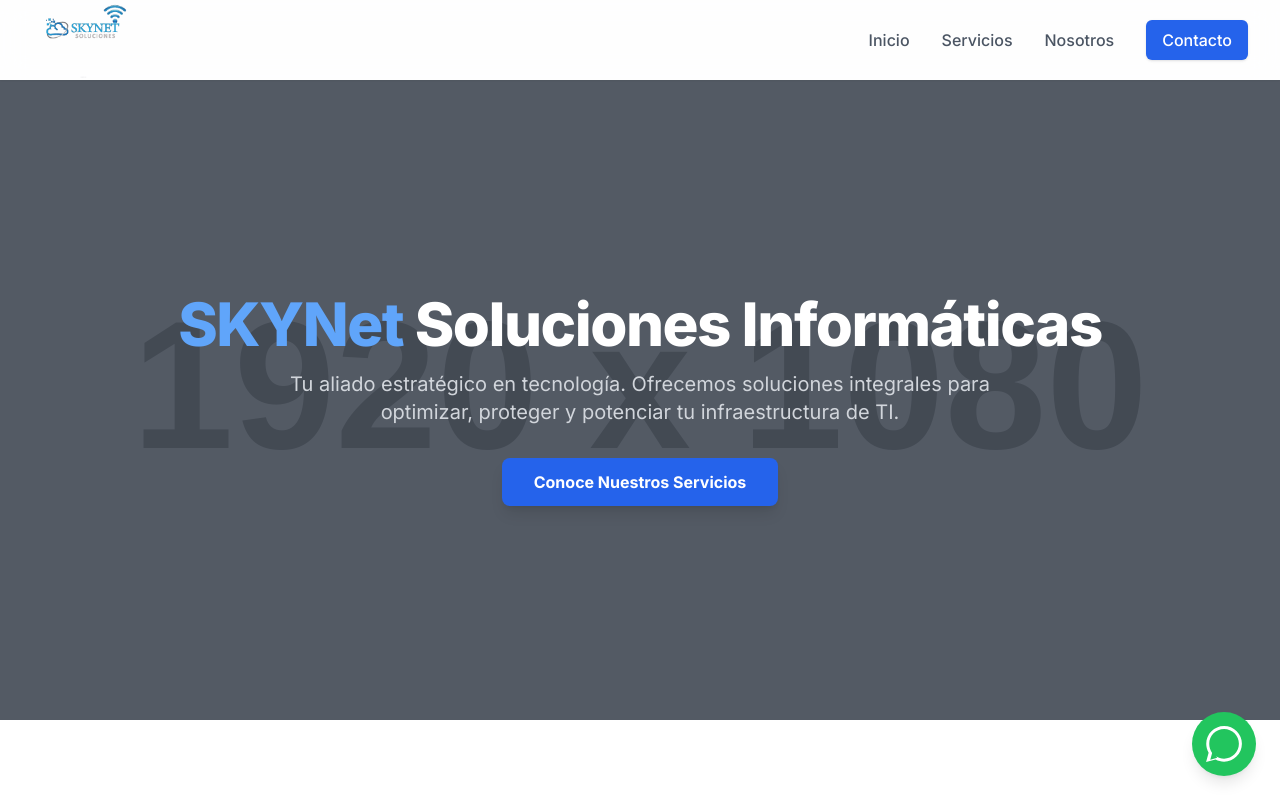
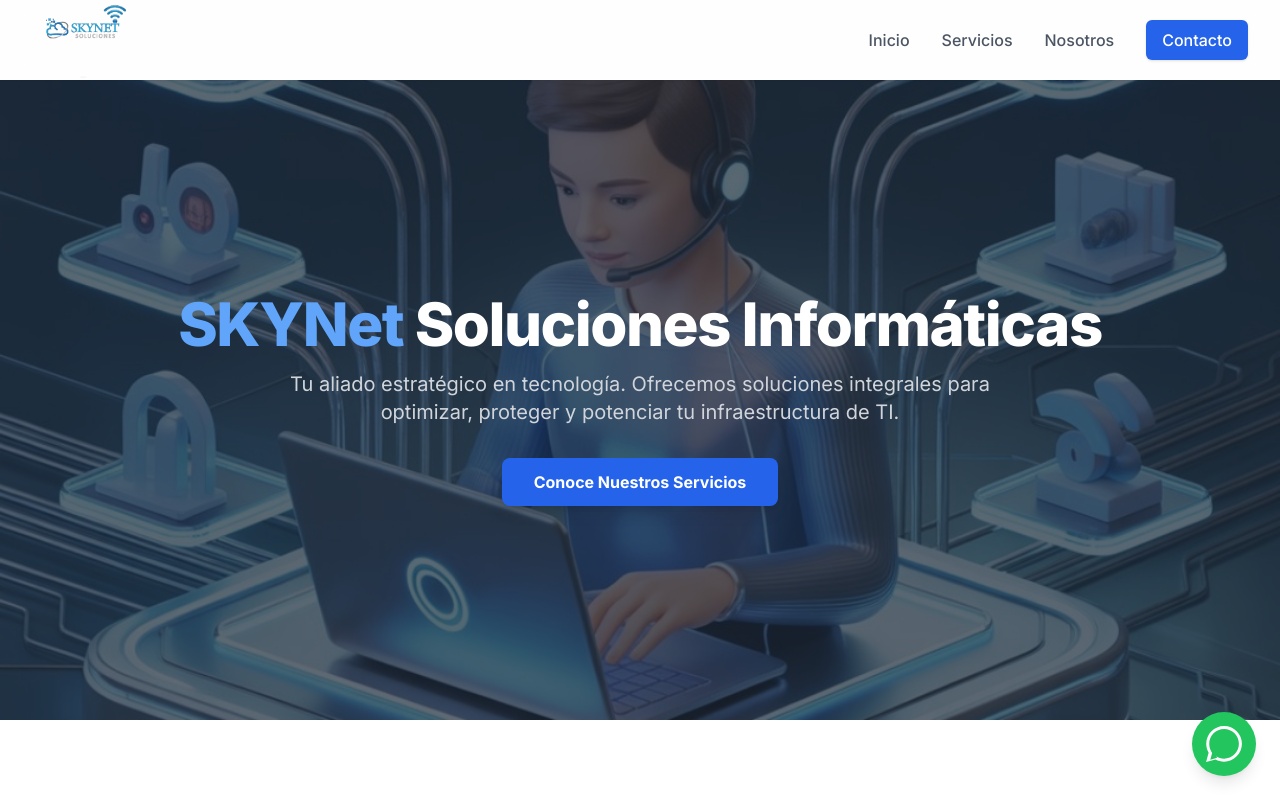
Before and after one commit to djdorian82/skynet-soluciones, a plain HTML site: page index.html in a window 1280 px wide. Shown: the top 800 px of the page. Drawn offline with nearby package versions, Linux system fonts and the light colour scheme; placeholder pictures from the web are drawn by us.

Commit message:
Actualizar index.html

```diff
--- a/index.html
+++ b/index.html
@@ -80,7 +80,7 @@
         <!-- ========== SECCIÓN INICIO (HERO) ========== -->
         <section id="inicio" class="relative min-h-[60vh] md:min-h-[80vh] flex items-center bg-gray-800">
             <div class="absolute inset-0">
-                <img src="https://placehold.co/1920x1080/111827/FFFFFF?text=Tecnología+y+Redes"
+                <img src="https://github.com/djdorian82/skynet-soluciones/blob/main/Picsart_25-07-28_02-16-31-837.jpg"
                      onerror="this.onerror=null;this.src='https://placehold.co/1920x1080/111827/FFFFFF?text=Imagen+no+disponible';"
                      alt="Banner de tecnología y redes" class="w-full h-full object-cover opacity-30">
             </div>
```
